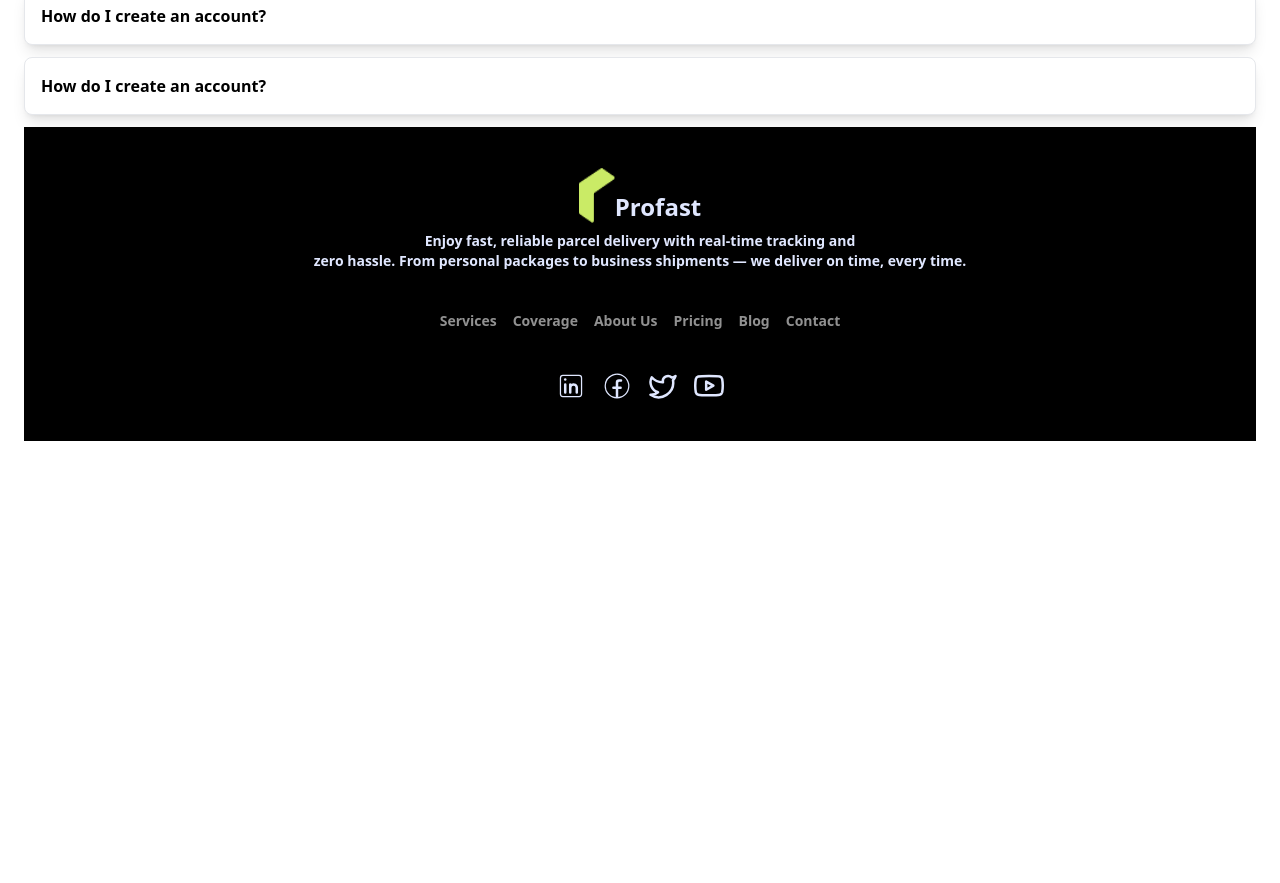
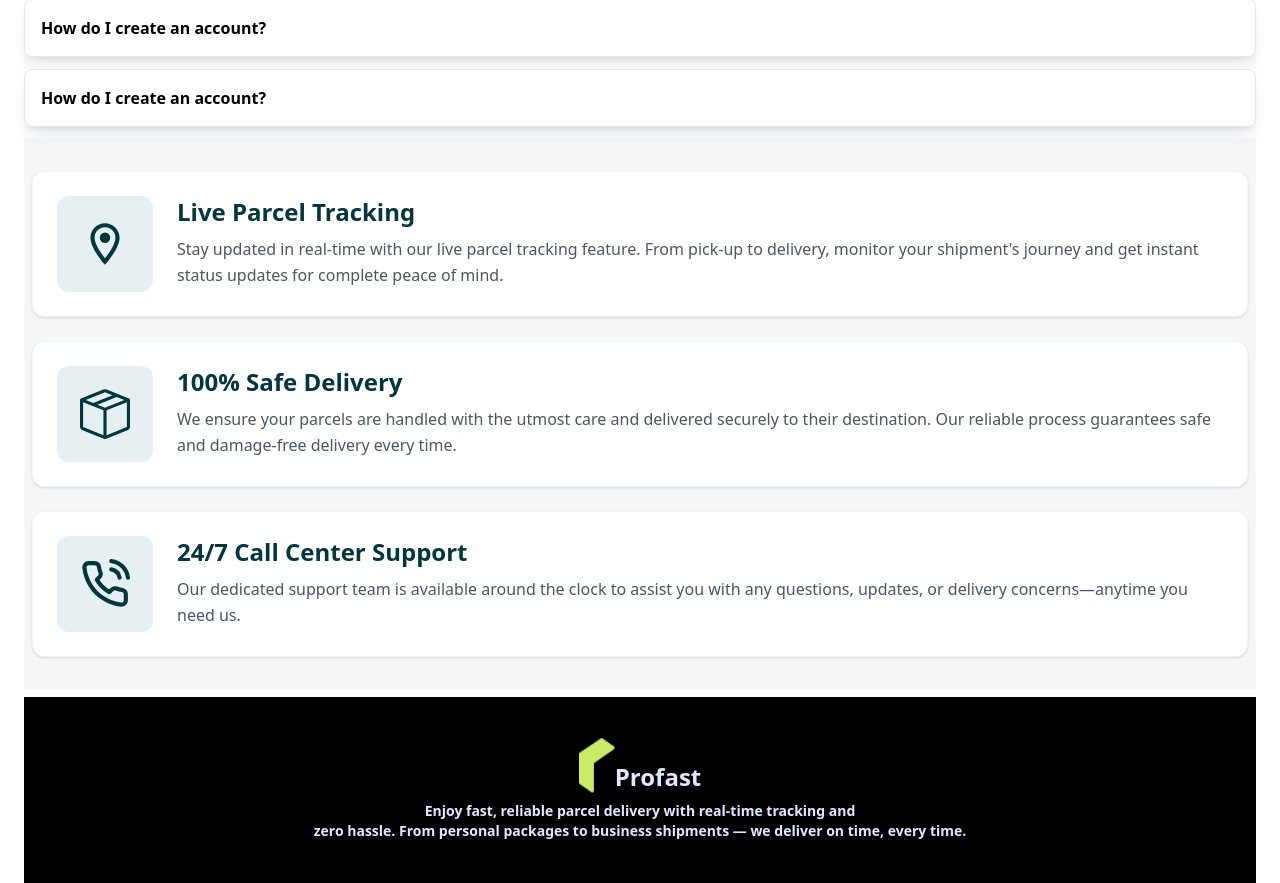
Before and after one commit to Marufsheikh404/Project-2, a React (Vite) app: page / in a window 1280 px wide. Shown: the part 2120-3003 px from the top of the page. Before the commit the page ends 2561 px from the top, so only its background shows below. Built offline with nearby package versions, Linux system fonts and the light colour scheme.

Commit message:
one section is done

```diff
--- a/src/pages/Home/Brand.jsx
+++ b/src/pages/Home/Brand.jsx
@@ -11,7 +11,7 @@ import SectionTitle from '../../components/shared/SectionTitle';
 
 const Brand = () => {
     return (
-        <div>
+        <div className='my-6'>
             <SectionTitle title={"We Have Help Thousands Of Seals Teams"}></SectionTitle>
             <Marquee >
                 <div className='flex items-baseline gap-10'>
--- /dev/null
+++ b/src/pages/Home/Features.jsx
@@ -0,0 +1,50 @@
+
+import { FiPhoneCall } from 'react-icons/fi';
+import { BsBoxSeam } from 'react-icons/bs';
+import { MdOutlineLocationOn } from 'react-icons/md';
+
+const features = [
+    {
+        id: 1,
+        icon: <MdOutlineLocationOn size={50} className="text-[#03373D]" />,
+        title: 'Live Parcel Tracking',
+        text: "Stay updated in real-time with our live parcel tracking feature. From pick-up to delivery, monitor your shipment's journey and get instant status updates for complete peace of mind."
+    },
+    {
+        id: 2,
+        icon: <BsBoxSeam size={50} className="text-[#03373D]" />,
+        title: '100% Safe Delivery',
+        text: "We ensure your parcels are handled with the utmost care and delivered securely to their destination. Our reliable process guarantees safe and damage-free delivery every time."
+    },
+    {
+        id: 3,
+        icon: <FiPhoneCall size={50} className="text-[#03373D]" />,
+        title: '24/7 Call Center Support',
+        text: "Our dedicated support team is available around the clock to assist you with any questions, updates, or delivery concerns—anytime you need us."
+    },
+];
+
+const Features = () => {
+    return (
+        <div className="bg-[#F5F7F8] py-8 px-2">
+            <div className="flex flex-col gap-6">
+                {features.map(({ id, icon, title, text }) => (
+                    <div
+                        key={id}
+                        className="flex flex-col md:flex-row items-center md:items-start gap-6 bg-white p-6 rounded-xl shadow-sm border border-gray-100 hover:shadow-md transition-all duration-300"
+                    >
+                        <div className="bg-[#E6F0F2] p-4 rounded-xl flex justify-center items-center w-24 h-24">
+                            {icon}
+                        </div>
+                        <div className="flex-1 text-center md:text-left">
+                            <h2 className="text-[#03373D] text-xl md:text-2xl font-bold mb-2">{title}</h2>
+                            <p className="text-gray-600 text-sm md:text-base leading-relaxed">{text}</p>
+                        </div>
+                    </div>
+                ))}
+            </div>
+        </div>
+    );
+};
+
+export default Features;
--- a/src/pages/Home/Home/Home.jsx
+++ b/src/pages/Home/Home/Home.jsx
@@ -4,15 +4,17 @@ import Booking from '../Booking';
 import Services from '../Services';
 import Collaspe from '../Collaspe';
 import Brand from '../Brand';
+import Features from '../Features';
 
 const Home = () => {
     return (
         <div>
            <Banner></Banner>
            <Booking></Booking>
-           <Brand></Brand>s
+           <Brand></Brand>
            <Services></Services>
            <Collaspe></Collaspe>
+           <Features></Features>
         </div>
     );
 };
```
